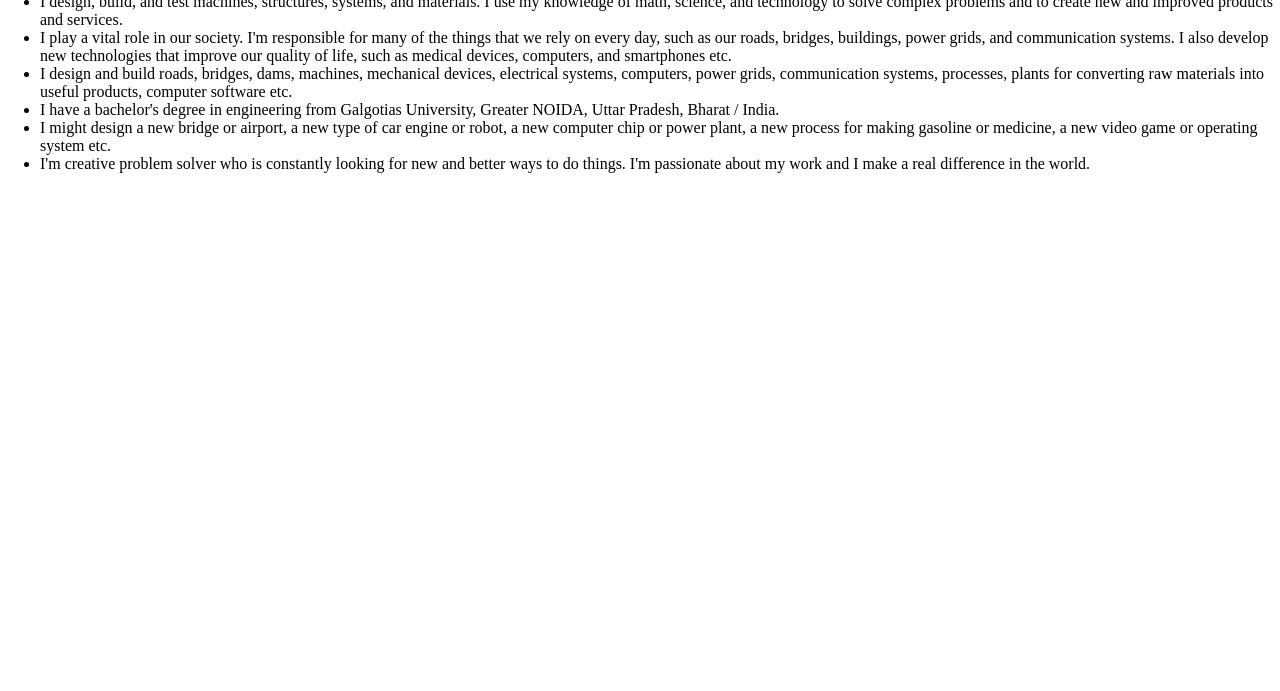
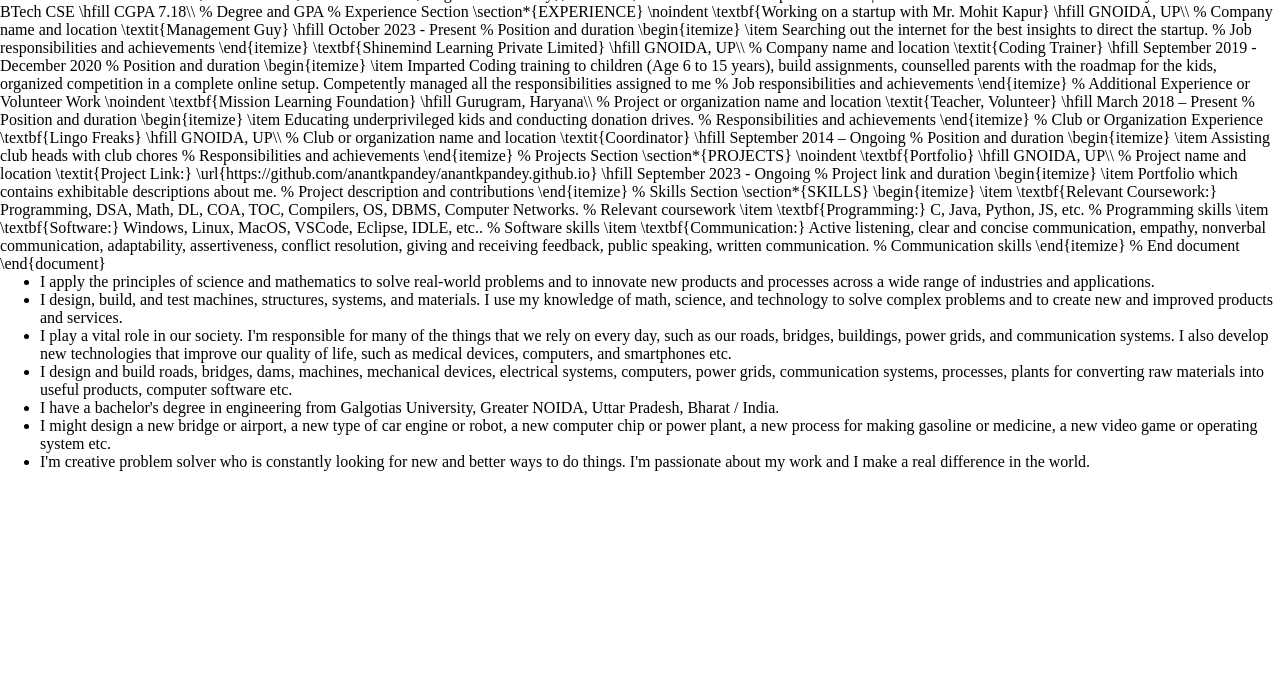
Before and after one commit to anantkpandey/anantkpandey.github.io, a plain HTML site: page index.html in a window 1280 px wide. Shown: the part 109-800 px from the top of the page. Drawn offline with Linux system fonts and the light colour scheme.

Commit message:
Update index.html

```diff
--- a/index.html
+++ b/index.html
@@ -3,15 +3,72 @@
 <head>
     <meta charset="UTF-8">
     <meta name="viewport" content="width=device-width, initial-scale=1.0">
-    <title>Anant Pandey CV</title>
+    <title>Anant Pandey Resume</title>
     <link rel="stylesheet" href="styles/style.css"
 </head>
 <body>
     <header>
-        <h1>Anant Kumar Pandey</h1>
-        <h2>Engineer</h2>
+        <h1>ANANT KUMAR PANDEY | GNOIDA, UP | <a href= "bdeanant.official@gmail.com"><mailto:bdeanant.official@gmail.com</a> | (971) 778-0915 | <a href = "https://www.linkedin.com/in/akpandeybtechcse/">linkedin.com/in/akpandeybtechcse/</a></h1>
     </header>
     <main>
+% Education Section
+\section*{EDUCATION}
+\noindent
+\textbf{Galgotias University}, GNOIDA, UP \hfill Enrolled: September 2014 | Graduated: December 2018\\ % University name and location
+BTech CSE \hfill CGPA 7.18\\ % Degree and GPA
+
+% Experience Section
+\section*{EXPERIENCE}
+\noindent
+\textbf{Working on a startup with Mr. Mohit Kapur} \hfill GNOIDA, UP\\ % Company name and location
+\textit{Management Guy} \hfill October 2023 - Present % Position and duration
+\begin{itemize}
+    \item Searching out the internet for the best insights to direct the startup. % Job responsibilities and achievements
+\end{itemize}
+\textbf{Shinemind Learning Private Limited} \hfill GNOIDA, UP\\ % Company name and location
+\textit{Coding Trainer} \hfill September 2019 - December 2020 % Position and duration
+\begin{itemize}
+    \item Imparted Coding training to children (Age 6 to 15 years), build assignments, counselled parents with the roadmap for the kids,
+organized competition in a complete online setup.
+Competently managed all the responsibilities assigned to me % Job responsibilities and achievements
+\end{itemize}
+
+% Additional Experience or Volunteer Work
+\noindent
+\textbf{Mission Learning Foundation} \hfill Gurugram, Haryana\\ % Project or organization name and location
+\textit{Teacher, Volunteer} \hfill March 2018 – Present % Position and duration
+\begin{itemize}
+    \item Educating underprivileged kids and conducting donation drives. % Responsibilities and achievements
+\end{itemize}
+
+% Club or Organization Experience
+\textbf{Lingo Freaks} \hfill GNOIDA, UP\\ % Club or organization name and location
+\textit{Coordinator} \hfill September 2014 – Ongoing % Position and duration
+\begin{itemize}
+    \item Assisting club heads with club chores % Responsibilities and achievements
+\end{itemize}
+
+% Projects Section
+\section*{PROJECTS}
+\noindent
+\textbf{Portfolio} \hfill GNOIDA, UP\\ % Project name and location
+\textit{Project Link:} \url{https://github.com/anantkpandey/anantkpandey.github.io} \hfill September 2023 - Ongoing % Project link and duration
+\begin{itemize}
+    \item Portfolio which contains exhibitable descriptions about me. % Project description and contributions
+\end{itemize}
+
+% Skills Section
+\section*{SKILLS}
+\begin{itemize}
+    \item \textbf{Relevant Coursework:} Programming, DSA, Math, DL, COA, TOC, Compilers, OS, DBMS, Computer Networks. % Relevant coursework
+    \item \textbf{Programming:} C, Java, Python, JS, etc. % Programming skills
+    \item \textbf{Software:} Windows, Linux, MacOS, VSCode, Eclipse, IDLE, etc.. % Software skills
+    \item \textbf{Communication:} Active listening, clear and concise communication, empathy, nonverbal communication, adaptability, assertiveness, conflict resolution, giving and receiving feedback, public speaking, written communication. % Communication skills
+\end{itemize}
+
+% End document
+\end{document}
+
         <ul>
             <li>I apply the principles of science and mathematics to solve real-world problems and to innovate new products and processes across a wide range of industries and applications.</li>
 
```
